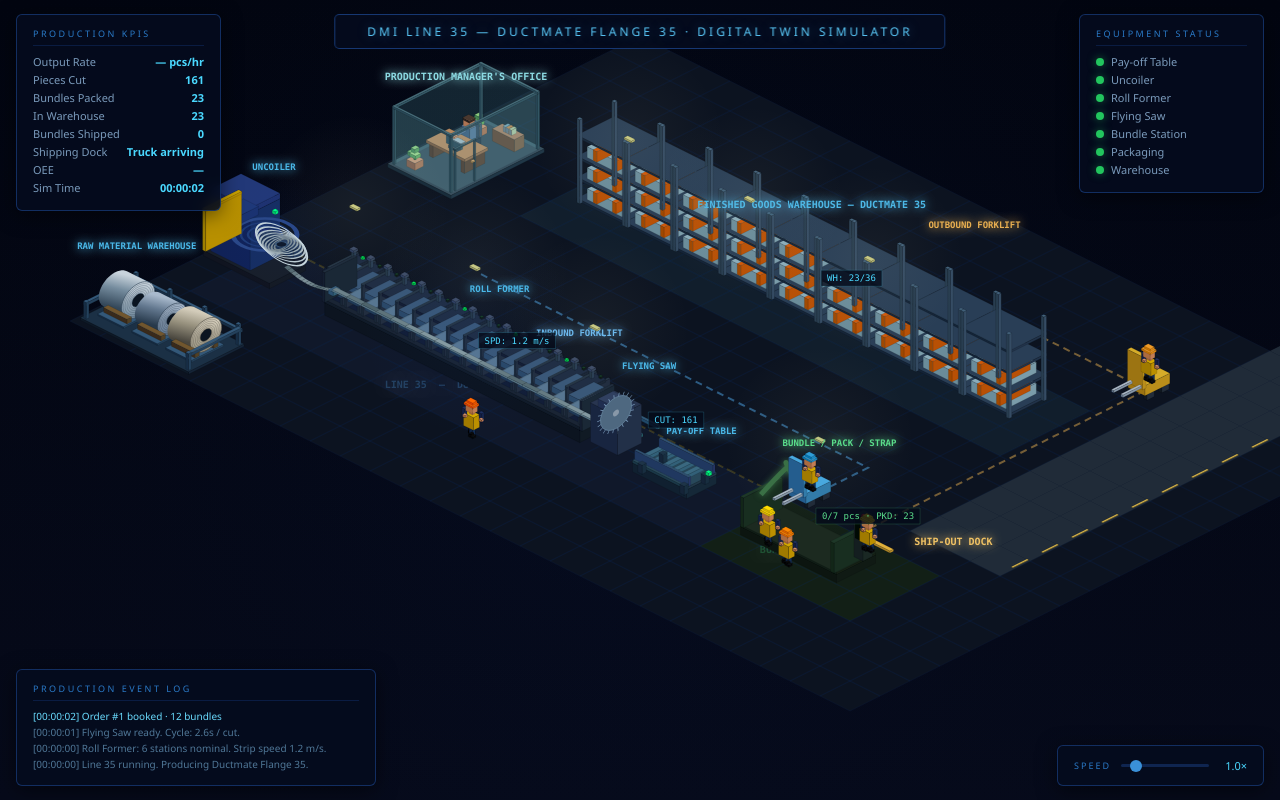
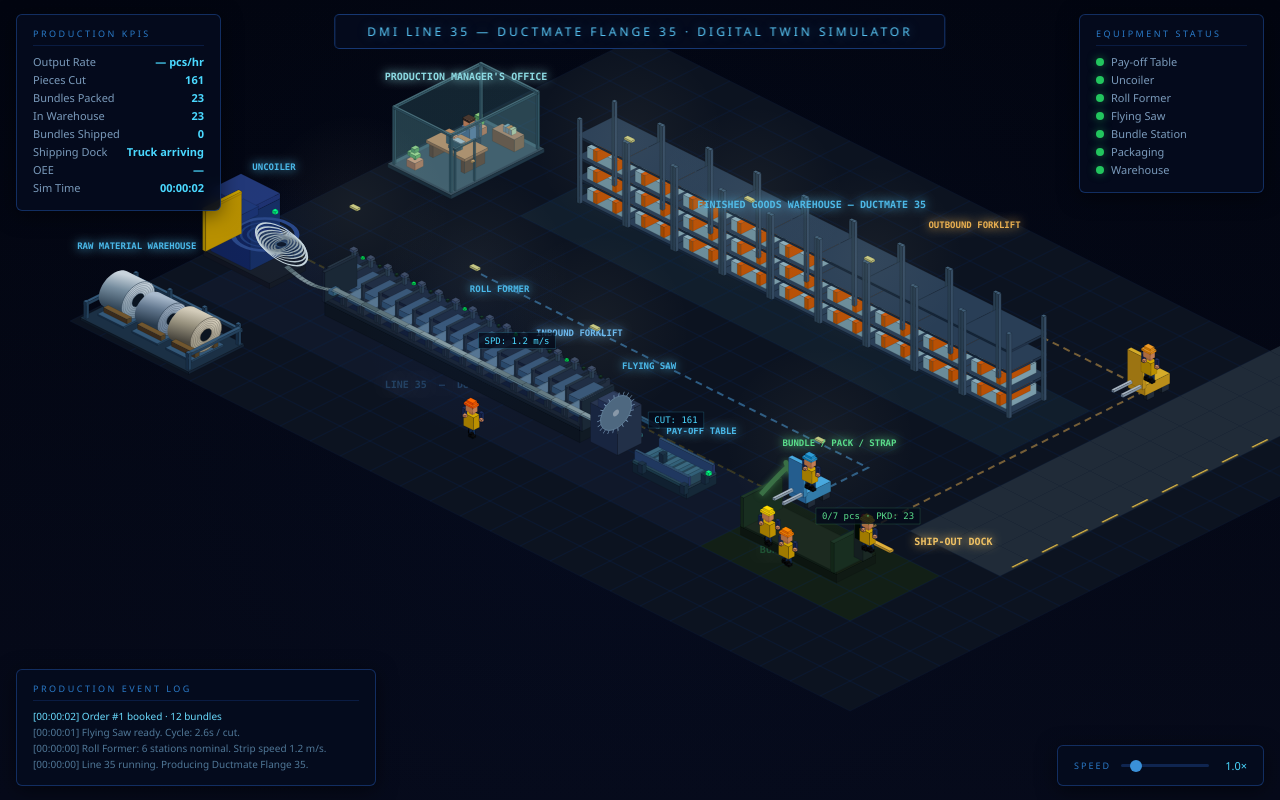
Before and after one commit to WilsonSUN2024/Line35-Gamification, a plain HTML site: page DMI Line 35 — Digital Twin Simulator.html in a window 1280 px wide. Drawn offline with Linux system fonts and the light colour scheme; animation ran at ten frames a second.

Commit message:
Remove warehouse inventory and truck order overlays
Remove warehouse bundle count display from chips array.

```diff
--- a/DMI Line 35 — Digital Twin Simulator.html
+++ b/DMI Line 35 — Digital Twin Simulator.html
@@ -1127,7 +1127,6 @@ function drawShippingTruck() {
       bx(bandX, cargoY, cargoZ, 0.1, 0.48, BUNDLE_HEIGHT, '#e06010', '#b04800', '#cc5408');
     }
   }
-  lbl(x + 0.9, y + 2.4, 2.2, `ORDER #${shipping.order} · ${shipping.loaded}/${ORDER_SIZE}`, '#ffd67b', 10);
 }
 
 function drawForklift(lift, carrying, outbound) {
@@ -1170,7 +1169,6 @@ function drawDataChips() {
     {wx: RF_X+4.0,              wy: LINE_Y-1.7, wz:0, text:`SPD: ${(1.2*SPD).toFixed(1)} m/s`, col:'#4ad8ff'},
     {wx: FS_X+0.5,              wy: LINE_Y-1.7, wz:0, text:`CUT: ${piecesCut}`,                 col:'#4ad8ff'},
     {wx: BS_X+1.4,              wy: LINE_Y-1.7, wz:0, text:`${pcsAtStation}/${PIECES_PER_BUNDLE} pcs · PKD: ${bundlesPacked}`, col:'#5adc8a'},
-    {wx: WH_X0+WH_COLS*WH_CW/2,wy: WH_Y0-0.7,  wz:0, text:`WH: ${bundlesInWH}/${WH_COLS*WH_LEVELS}`, col:'#4ad8ff'},
   ];
   chips.forEach(chip => {
     const p = iso(chip.wx, chip.wy, chip.wz);
```
